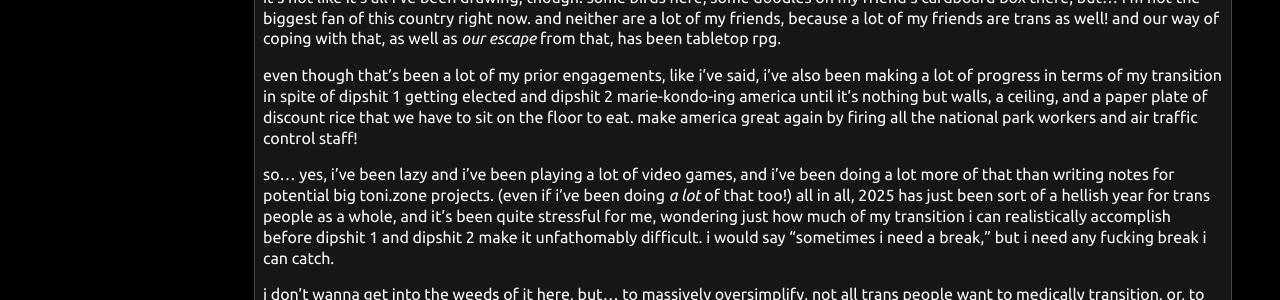
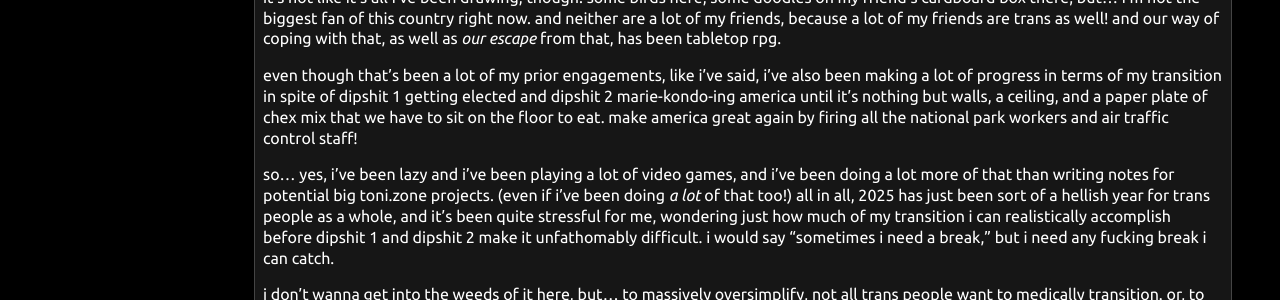
Before and after one commit to daytonabandcamp/toni.zone, a Jekyll site: the page built from _posts/2025-02-22-new-post.md, in a window 1280 px wide. Shown: the part 1004-1304 px from the top of the page. Built offline with Jekyll 4.4.1, drawn with Linux system fonts in a browser that asks for light colours.

Commit message:
ok lets not say "rice"

```diff
--- a/_posts/2025-02-22-new-post.md
+++ b/_posts/2025-02-22-new-post.md
@@ -19,7 +19,7 @@ since starting the site in october, i've been a bit hesitant to post anything ab
 
 it's not like it's all i've been drawing, though. some birds here, some doodles on my friend's cardboard box there, but... i'm not the biggest fan of this country right now. and neither are a lot of my friends, because a lot of my friends are trans as well! and our way of coping with that, as well as *our escape* from that, has been tabletop rpg.
 
-even though that's been a lot of my prior engagements, like i've said, i've also been making a lot of progress in terms of my transition in spite of dipshit 1 getting elected and dipshit 2 marie-kondo-ing america until it's nothing but walls, a ceiling, and a paper plate of discount rice that we have to sit on the floor to eat. make america great again by firing all the national park workers and air traffic control staff!
+even though that's been a lot of my prior engagements, like i've said, i've also been making a lot of progress in terms of my transition in spite of dipshit 1 getting elected and dipshit 2 marie-kondo-ing america until it's nothing but walls, a ceiling, and a paper plate of chex mix that we have to sit on the floor to eat. make america great again by firing all the national park workers and air traffic control staff!
 
 so... yes, i've been lazy and i've been playing a lot of video games, and i've been doing a lot more of that than writing notes for potential big toni.zone projects. (even if i've been doing *a lot* of that too!) all in all, 2025 has just been sort of a hellish year for trans people as a whole, and it's been quite stressful for me, wondering just how much of my transition i can realistically accomplish before dipshit 1 and dipshit 2 make it unfathomably difficult. i would say "sometimes i need a break," but i need any fucking break i can catch.
 
```
